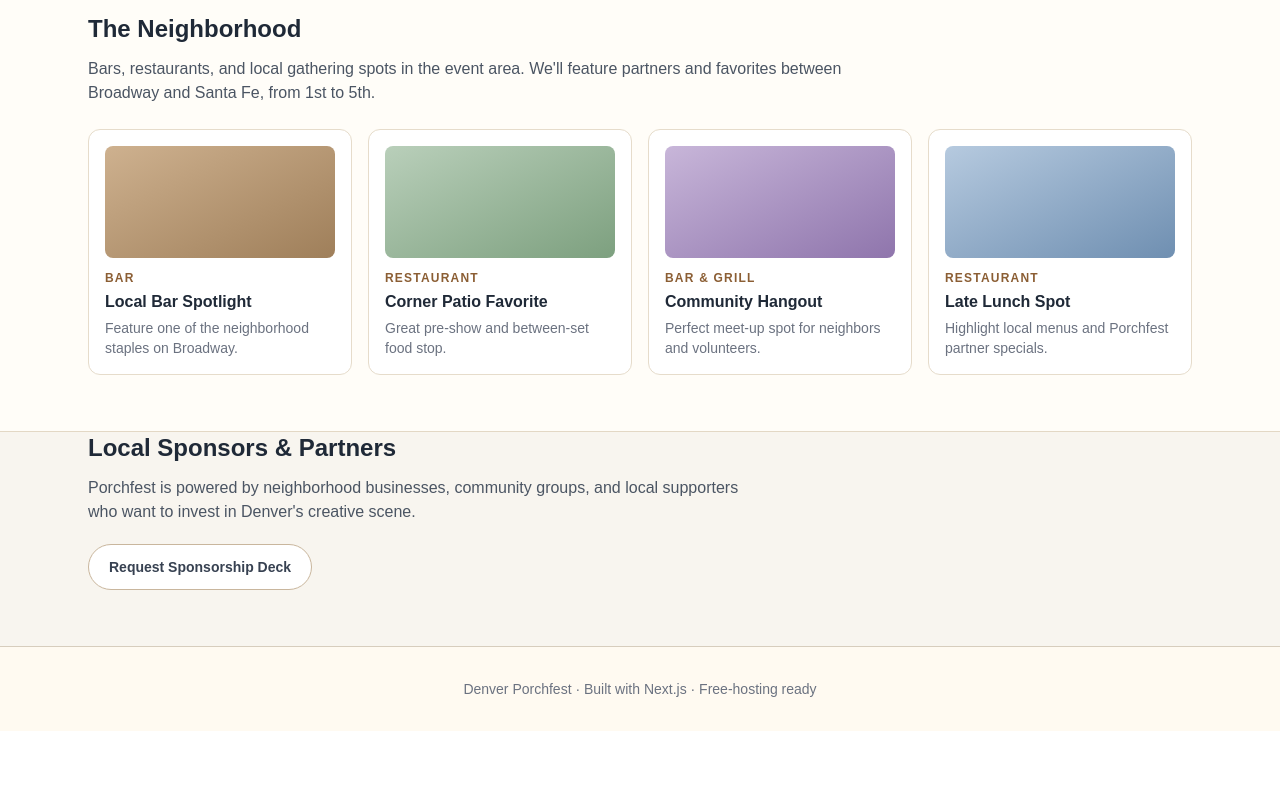
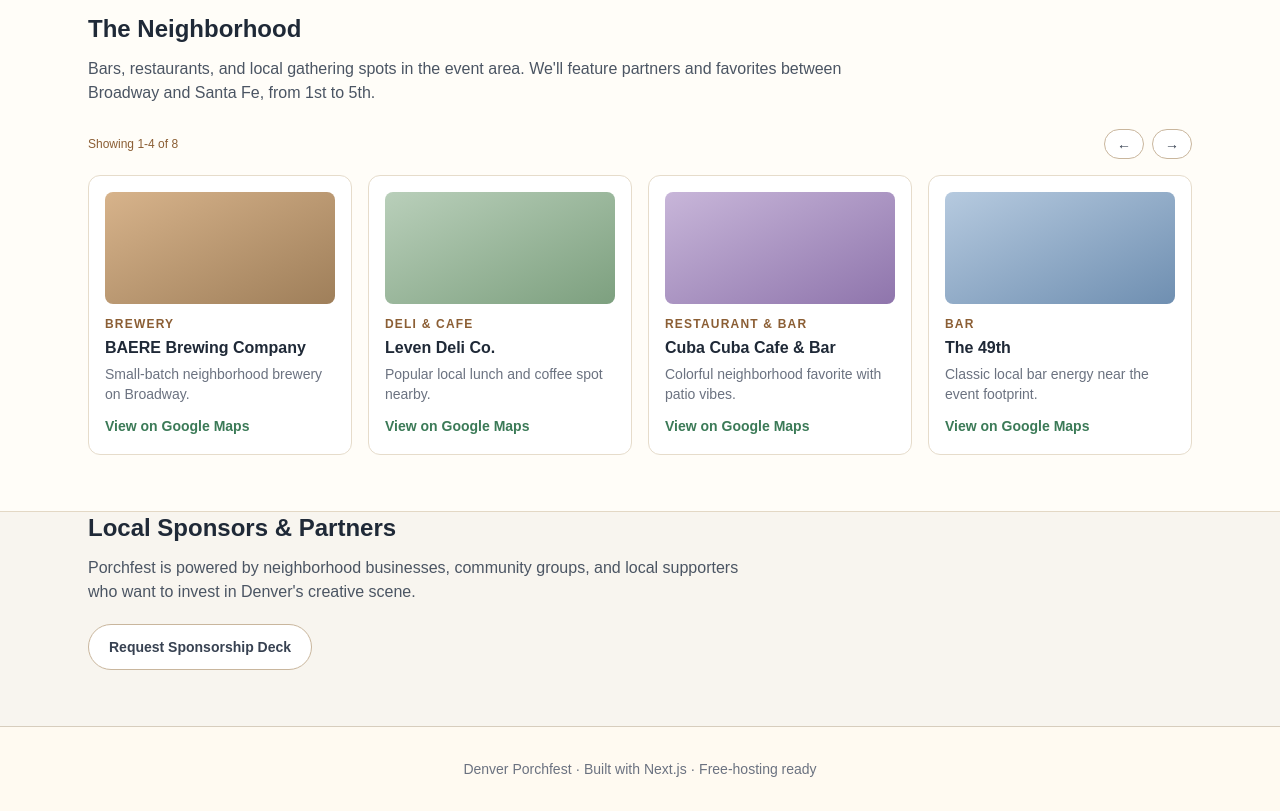
Before and after one commit to the97bradley/denver-porchfest, a Next.js app: page / in a window 1280 px wide. Shown: the part 2840-3651 px from the top of the page. Before the commit the page ends 3571 px from the top, so only its background shows below. Built offline with nearby package versions, Linux system fonts and the light colour scheme.

Commit message:
Add arrow-based neighborhood business carousel with Google Maps links

```diff
--- a/src/app/page.tsx
+++ b/src/app/page.tsx
@@ -1,4 +1,5 @@
 import Image from "next/image";
+import NeighborhoodCarousel from "@/components/NeighborhoodCarousel";
 import VolunteerSignupForm from "@/components/VolunteerSignupForm";
 
 const lineup = [
@@ -21,29 +22,6 @@ const hostApplicationUrl =
   "https://forms.gle/REPLACE_WITH_HOST_APPLICATION_FORM";
 const bandApplicationUrl =
   "https://forms.gle/REPLACE_WITH_BAND_APPLICATION_FORM";
-
-const neighborhoodSpots = [
-  {
-    name: "Local Bar Spotlight",
-    type: "Bar",
-    note: "Feature one of the neighborhood staples on Broadway.",
-  },
-  {
-    name: "Corner Patio Favorite",
-    type: "Restaurant",
-    note: "Great pre-show and between-set food stop.",
-  },
-  {
-    name: "Community Hangout",
-    type: "Bar & Grill",
-    note: "Perfect meet-up spot for neighbors and volunteers.",
-  },
-  {
-    name: "Late Lunch Spot",
-    type: "Restaurant",
-    note: "Highlight local menus and Porchfest partner specials.",
-  },
-];
 
 export default function Home() {
   return (
@@ -279,30 +257,8 @@ export default function Home() {
               Fe, from 1st to 5th.
             </p>
 
-            <div className="mt-6 grid gap-4 sm:grid-cols-2 lg:grid-cols-4">
-              {neighborhoodSpots.map((spot, index) => (
-                <article
-                  key={spot.name}
-                  className="rounded-xl border border-[#e6dccb] bg-white p-4"
-                >
-                  <div
-                    className={`mb-3 h-28 rounded-lg ${
-                      index % 4 === 0
-                        ? "bg-gradient-to-br from-[#ceb18f] to-[#9f7f5a]"
-                        : index % 4 === 1
-                          ? "bg-gradient-to-br from-[#b9cfba] to-[#7da07f]"
-                          : index % 4 === 2
-                            ? "bg-gradient-to-br from-[#c8b6d9] to-[#8f75ac]"
-                            : "bg-gradient-to-br from-[#b6cadf] to-[#6f8fb1]"
-                    }`}
-                  />
-                  <p className="text-xs font-semibold uppercase tracking-[0.1em] text-[#8b5e34]">
-                    {spot.type}
-                  </p>
-                  <h3 className="mt-1 font-semibold text-[#1f2937]">{spot.name}</h3>
-                  <p className="mt-1 text-sm text-[#6b7280]">{spot.note}</p>
-                </article>
-              ))}
+            <div className="mt-6">
+              <NeighborhoodCarousel />
             </div>
           </div>
         </section>
--- /dev/null
+++ b/src/components/NeighborhoodCarousel.tsx
@@ -0,0 +1,131 @@
+"use client";
+
+import { useMemo, useState } from "react";
+
+type Spot = {
+  name: string;
+  type: string;
+  note: string;
+  mapsUrl: string;
+};
+
+const spots: Spot[] = [
+  {
+    name: "BAERE Brewing Company",
+    type: "Brewery",
+    note: "Small-batch neighborhood brewery on Broadway.",
+    mapsUrl: "https://www.google.com/maps/search/?api=1&query=BAERE+Brewing+Company+Denver",
+  },
+  {
+    name: "Leven Deli Co.",
+    type: "Deli & Cafe",
+    note: "Popular local lunch and coffee spot nearby.",
+    mapsUrl: "https://www.google.com/maps/search/?api=1&query=Leven+Deli+Co+Denver",
+  },
+  {
+    name: "Cuba Cuba Cafe & Bar",
+    type: "Restaurant & Bar",
+    note: "Colorful neighborhood favorite with patio vibes.",
+    mapsUrl: "https://www.google.com/maps/search/?api=1&query=Cuba+Cuba+Cafe+%26+Bar+Denver",
+  },
+  {
+    name: "The 49th",
+    type: "Bar",
+    note: "Classic local bar energy near the event footprint.",
+    mapsUrl: "https://www.google.com/maps/search/?api=1&query=The+49th+Denver",
+  },
+  {
+    name: "Westbound & Down Denver",
+    type: "Brewpub",
+    note: "Craft beer + food in the nearby downtown edge.",
+    mapsUrl: "https://www.google.com/maps/search/?api=1&query=Westbound+%26+Down+Denver",
+  },
+  {
+    name: "Torchy’s Tacos",
+    type: "Restaurant",
+    note: "Casual pre-show bite with quick service.",
+    mapsUrl: "https://www.google.com/maps/search/?api=1&query=Torchys+Tacos+Broadway+Denver",
+  },
+  {
+    name: "Illegal Pete’s (Broadway)",
+    type: "Restaurant & Bar",
+    note: "Great fast-casual option for festival walkers.",
+    mapsUrl: "https://www.google.com/maps/search/?api=1&query=Illegal+Petes+Broadway+Denver",
+  },
+  {
+    name: "TRVE Brewing Company",
+    type: "Brewery",
+    note: "Local craft stop with a strong Denver identity.",
+    mapsUrl: "https://www.google.com/maps/search/?api=1&query=TRVE+Brewing+Company+Denver",
+  },
+];
+
+const colors = [
+  "from-[#d7b38b] to-[#9f7f5a]",
+  "from-[#b9cfba] to-[#7da07f]",
+  "from-[#c8b6d9] to-[#8f75ac]",
+  "from-[#b6cadf] to-[#6f8fb1]",
+];
+
+export default function NeighborhoodCarousel() {
+  const perPage = 4;
+  const pages = Math.ceil(spots.length / perPage);
+  const [page, setPage] = useState(0);
+
+  const visible = useMemo(
+    () => spots.slice(page * perPage, page * perPage + perPage),
+    [page],
+  );
+
+  return (
+    <div>
+      <div className="mb-4 flex items-center justify-between">
+        <p className="text-xs text-[#8b5e34]">Showing {page * perPage + 1}-{Math.min((page + 1) * perPage, spots.length)} of {spots.length}</p>
+        <div className="flex gap-2">
+          <button
+            type="button"
+            onClick={() => setPage((p) => (p - 1 + pages) % pages)}
+            className="rounded-full border border-[#c9b69d] bg-white px-3 py-1 text-sm font-semibold text-[#374151] hover:bg-[#f3eee4]"
+            aria-label="Previous businesses"
+          >
+            ←
+          </button>
+          <button
+            type="button"
+            onClick={() => setPage((p) => (p + 1) % pages)}
+            className="rounded-full border border-[#c9b69d] bg-white px-3 py-1 text-sm font-semibold text-[#374151] hover:bg-[#f3eee4]"
+            aria-label="Next businesses"
+          >
+            →
+          </button>
+        </div>
+      </div>
+
+      <div className="grid gap-4 sm:grid-cols-2 lg:grid-cols-4">
+        {visible.map((spot, index) => (
+          <article
+            key={spot.name}
+            className="rounded-xl border border-[#e6dccb] bg-white p-4"
+          >
+            <div
+              className={`mb-3 h-28 rounded-lg bg-gradient-to-br ${colors[(page * perPage + index) % colors.length]}`}
+            />
+            <p className="text-xs font-semibold uppercase tracking-[0.1em] text-[#8b5e34]">
+              {spot.type}
+            </p>
+            <h3 className="mt-1 font-semibold text-[#1f2937]">{spot.name}</h3>
+            <p className="mt-1 text-sm text-[#6b7280]">{spot.note}</p>
+            <a
+              href={spot.mapsUrl}
+              target="_blank"
+              rel="noreferrer"
+              className="mt-3 inline-block text-sm font-semibold text-[#3b7a57] hover:underline"
+            >
+              View on Google Maps
+            </a>
+          </article>
+        ))}
+      </div>
+    </div>
+  );
+}
```
